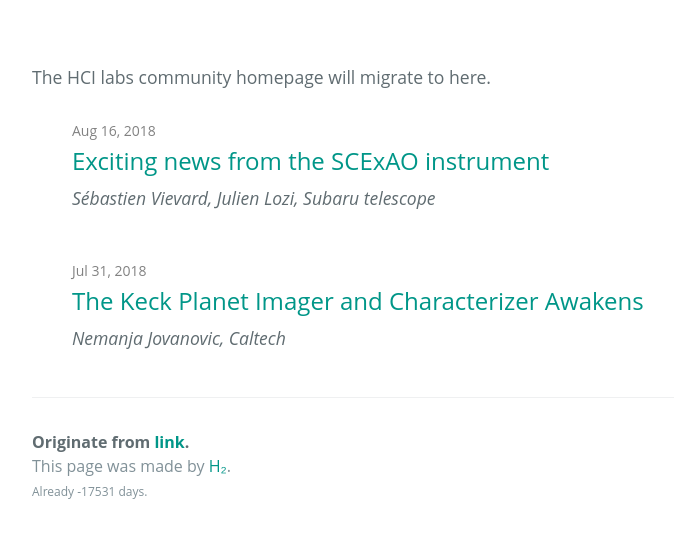
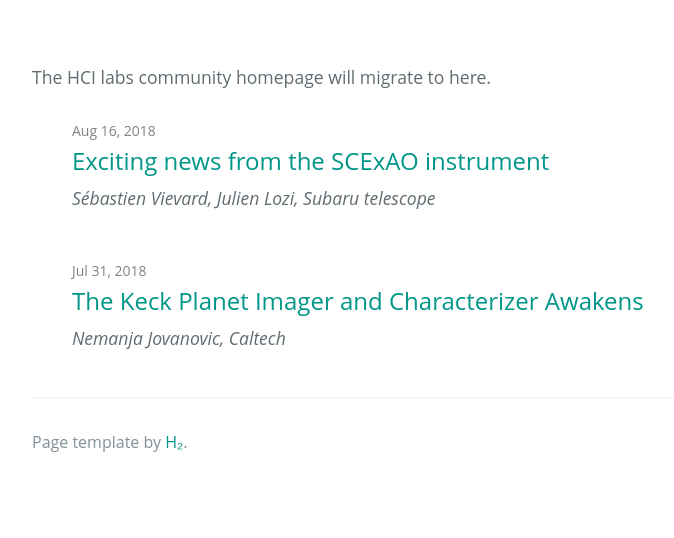
Before and after one commit to highconaotools/highconaotools.github.io, a Jekyll site: the page built from index.html, in a window 1280 px wide and 927 px high, cut to the strip 377-915 px from the top of the window. Shown: the whole strip, without its empty margins (192-866 px from the left). Built offline with Jekyll 4.4.1, drawn with Linux system fonts in a browser that asks for light colours; some web fonts are replaced; the list of posts is cut into pages by our own code.

Commit message:
edit footer

```diff
--- a/_layouts/default.html
+++ b/_layouts/default.html
@@ -91,9 +91,7 @@
       {{ content }}
 
       <footer class="site-footer">
-        <span class="site-footer-owner">Originate from <a href="https://atlinker.cn">link</a>.</span>
-        <span class="site-footer-credits">This page was made by<a href="https://github.com/link9596/hydrogen/"> H₂</a>.</span><br>
-        <span class="site-footer-credits" style="font-size:12px">Already <span id="sitetime"></span> days.</span>
+        <span class="site-footer-credits">Page template by<a href="https://github.com/link9596/hydrogen/"> H₂</a>.</span><br>
         {% comment %} Gh icon
         <span class="my-span-icon">
           <a href="{{ site.github.owner_url }}" aria-label="{{ site.github.owner_name }}'s GitHub" title="{{ site.github.owner_name }}'s GitHub">
```
